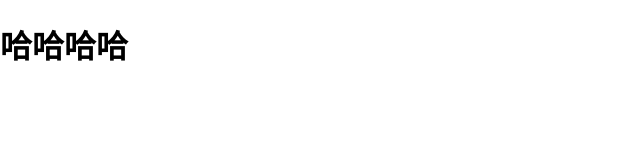
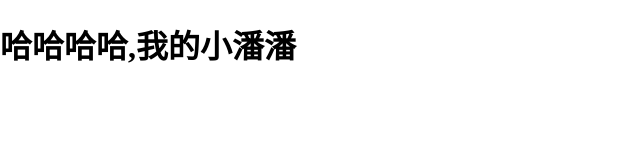
Before and after one commit to wangjinluo/w1, a plain HTML site: page new.html in a window 1280 px wide. Shown: the whole page, without its empty margins (0-640 px from the left). Drawn offline with Linux system fonts and the light colour scheme.

Commit message:
Update new.html

```diff
--- a/new.html
+++ b/new.html
@@ -11,6 +11,6 @@
     </style>
   </head>
   <body>
-    <h1>哈哈哈哈</h1>
+    <h1>哈哈哈哈,我的小潘潘</h1>
   </body>
 </html>
```
